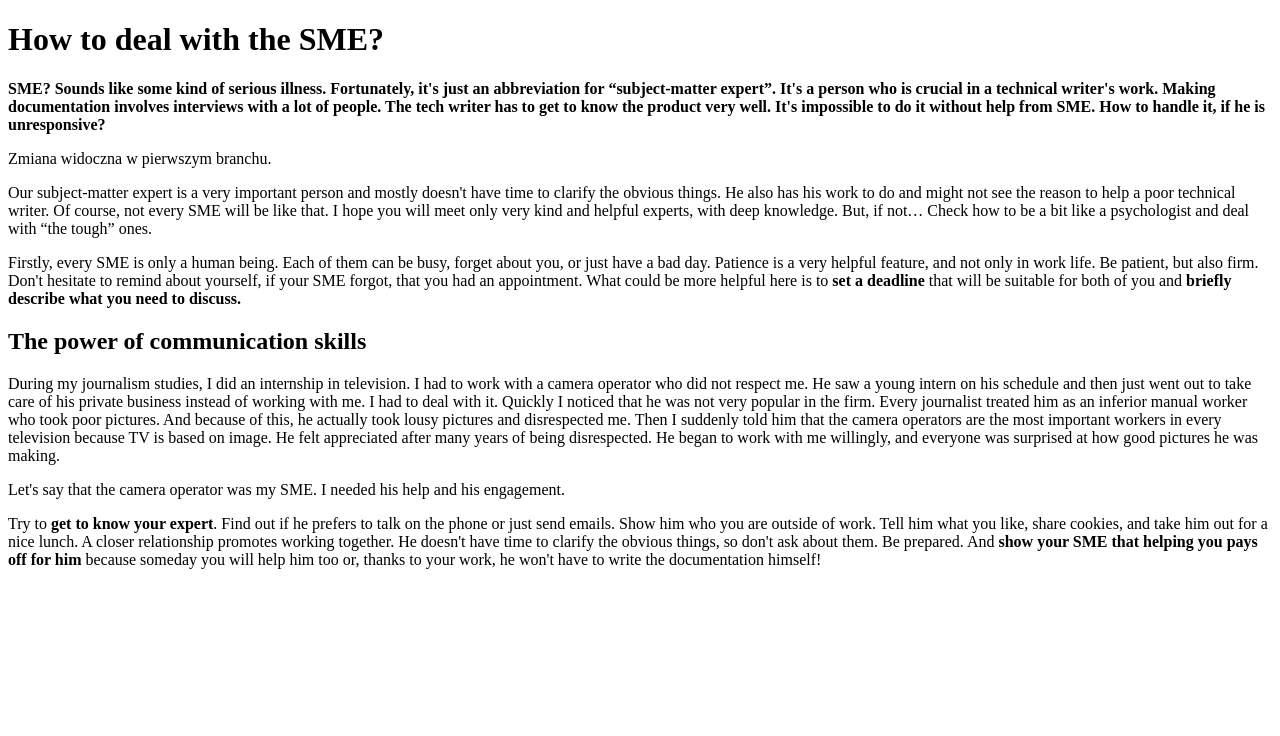
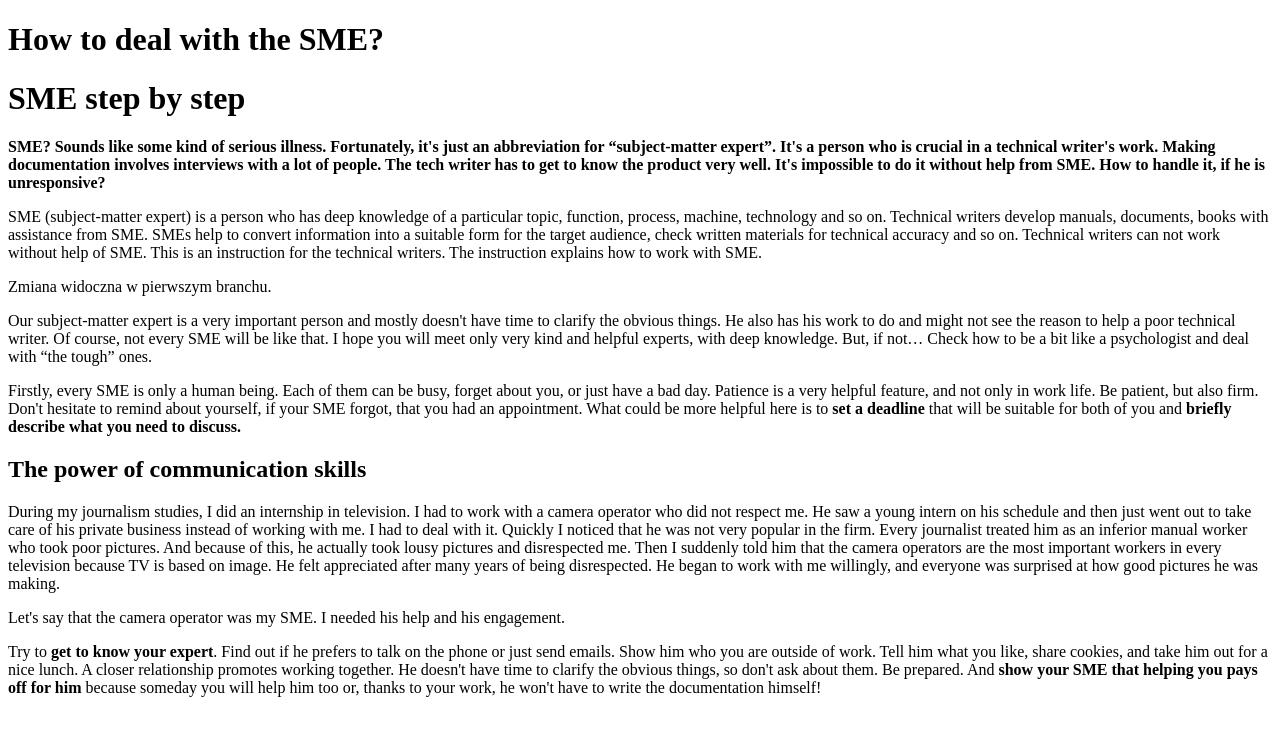
Before and after one commit to AlicjaJot/Simplify-Technical-English-excercises, a plain HTML site: page index.html in a window 1280 px wide. Drawn offline with Linux system fonts and the light colour scheme.

Commit message:
Druga wersja leada

```diff
--- a/index.html
+++ b/index.html
@@ -7,7 +7,11 @@
 <body>
 <H1>How to deal with the SME?</H1>
 
+<H1>SME step by step</H1>
+
     <p><strong>SME? Sounds like some kind of serious illness. Fortunately, it's just an abbreviation for “subject-matter expert”. It's a person who is crucial in a technical writer's work. Making documentation involves interviews with a lot of people. The tech writer has to get to know the product very well. It's impossible to do it without help from SME. How to handle it, if he is unresponsive?</strong></p>
+
+    <p>SME (subject-matter expert) is a person who has deep knowledge of a particular topic, function, process, machine, technology and so on. Technical writers develop manuals, documents, books with assistance from SME. SMEs help to convert information into a suitable form for the target audience, check written materials for technical accuracy and so on. Technical writers can not work without help of SME. This is an instruction for the technical writers. The instruction explains how to work with SME.</p>
 
 <p>Zmiana widoczna w pierwszym branchu.</p>
 
```
